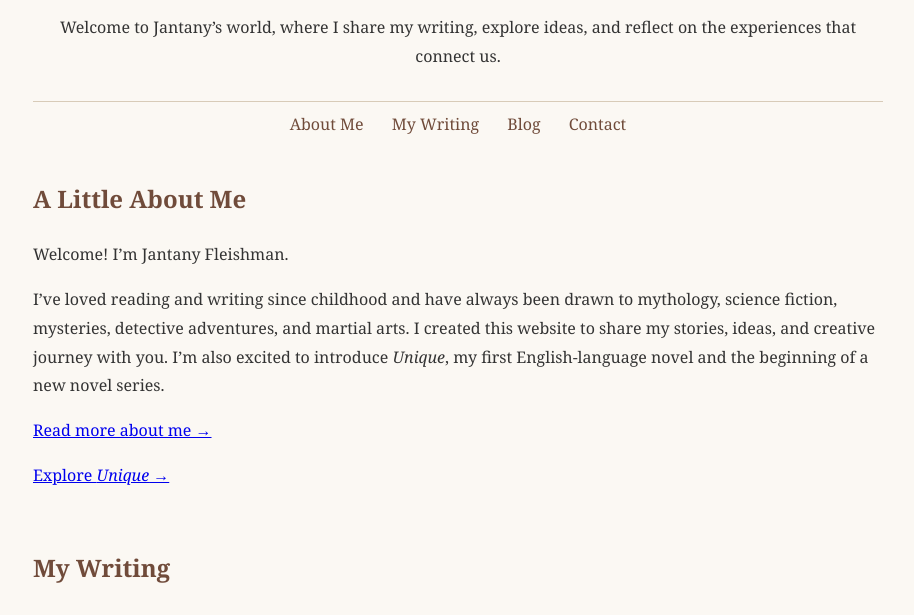
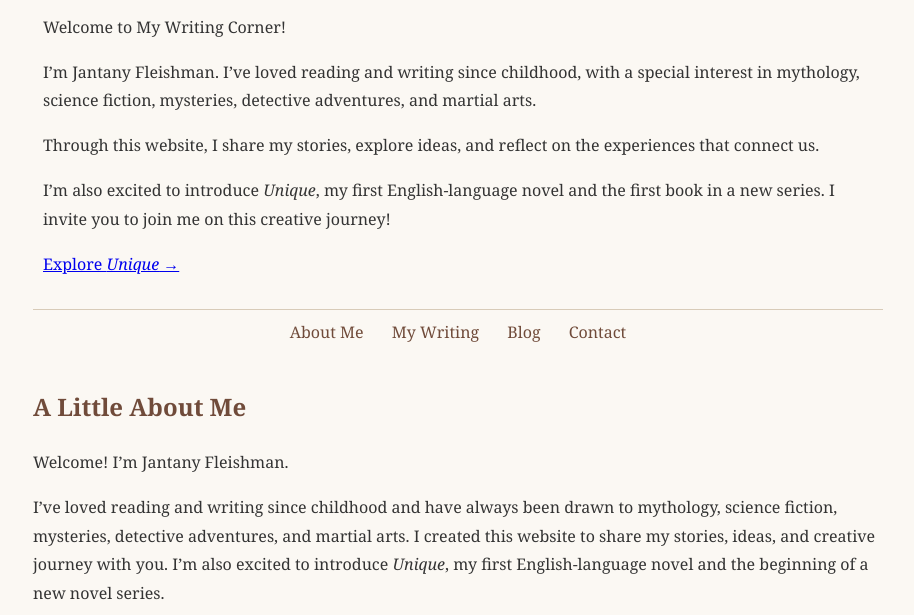
Before and after one commit to Jantany/Jantany.github.io, a plain HTML site: page index.html in a window 1280 px wide. Shown: the part 162-777 px from the top of the page, without its empty margins (182-1096 px from the left). Drawn offline with Linux system fonts and the light colour scheme.

Commit message:
Update index.html

```diff
--- a/index.html
+++ b/index.html
@@ -53,7 +53,20 @@ nav {
 <body>
 <header>
   <h1>Jantany L. Fleishman</h1>
-  <p>Welcome to Jantany’s world, where I share my writing, explore ideas, and reflect on the experiences that connect us.</p>
+
+  <div style="text-align: left;">
+
+    <p>Welcome to My Writing Corner!</p>
+
+    <p>I’m Jantany Fleishman. I’ve loved reading and writing since childhood, with a special interest in mythology, science fiction, mysteries, detective adventures, and martial arts.</p>
+
+    <p>Through this website, I share my stories, explore ideas, and reflect on the experiences that connect us.</p>
+
+    <p>I’m also excited to introduce <em>Unique</em>, my first English-language novel and the first book in a new series. I invite you to join me on this creative journey!</p>
+
+    <p><a href="unique.html">Explore <em>Unique</em> →</a></p>
+
+  </div>
 </header>
 
   <nav>
```
